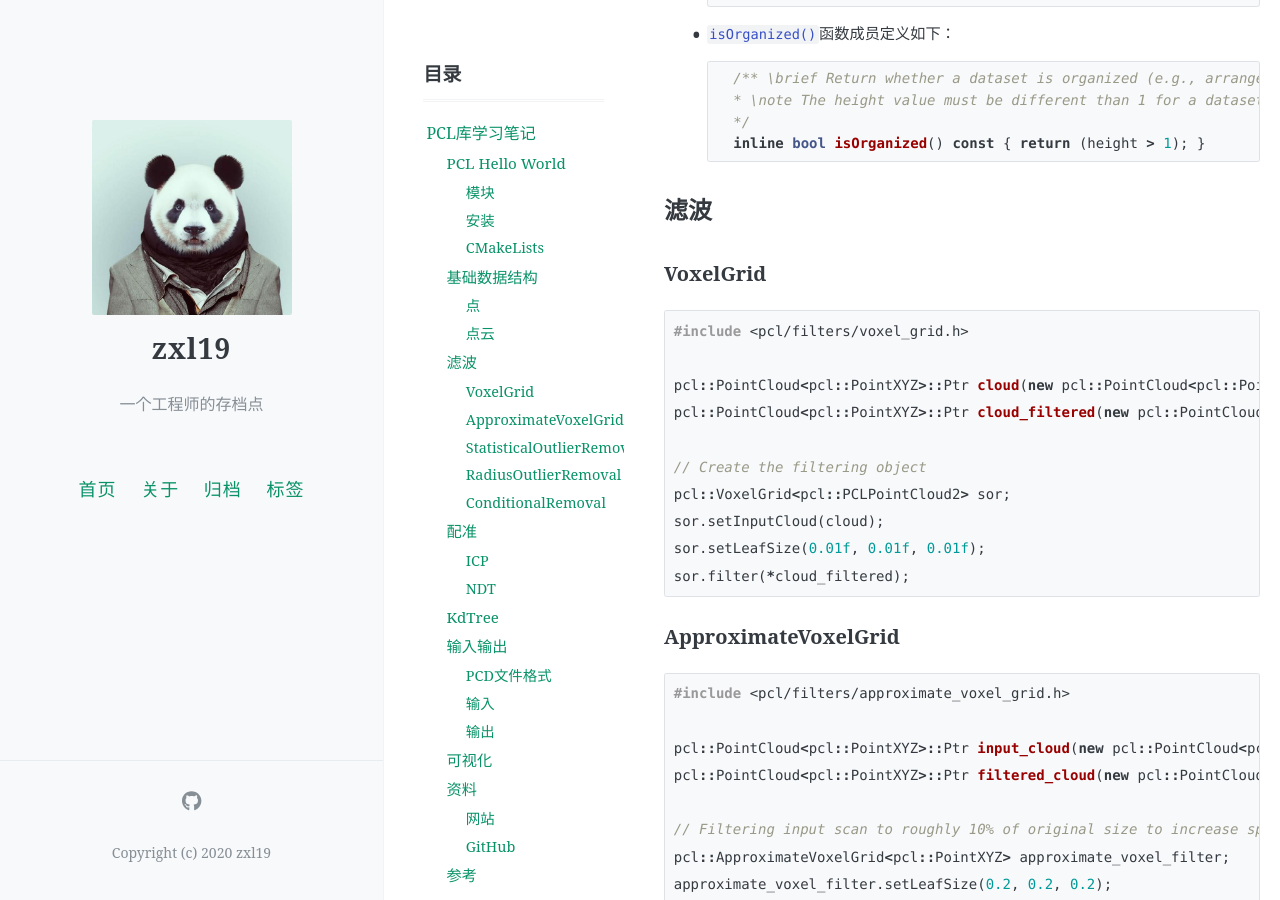
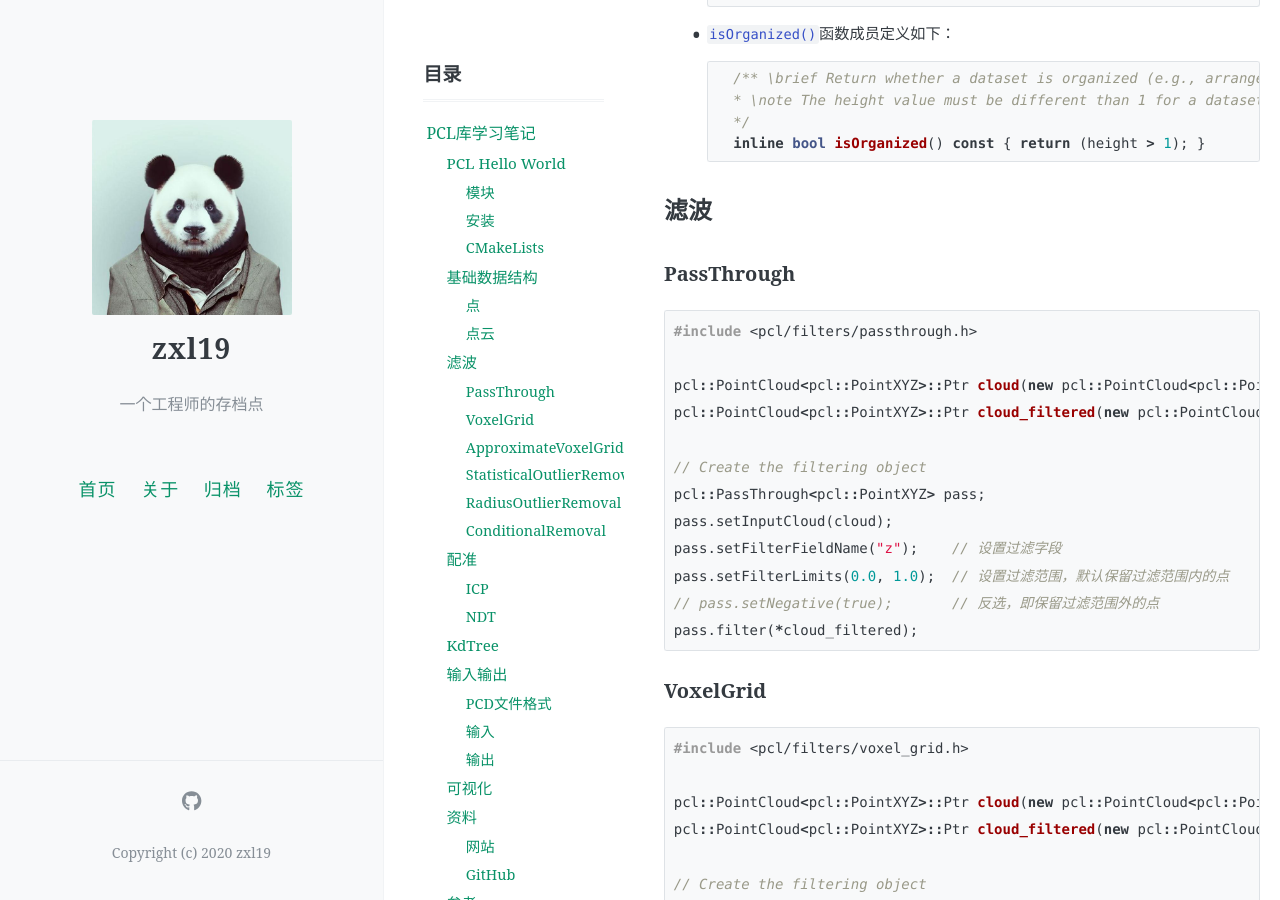
Before and after one commit to zxl19/zxl19.github.io, a Jekyll site: the page built from _posts/2021-11-28-pcl-note.md, in a window 1280 px wide and 900 px high, scrolled down 9136 px. Built offline with Jekyll 4.4.1, drawn with Linux system fonts in a browser that asks for light colours; comment, search, counter and statistics services are not loaded.

Commit message:
Update Posts

````diff
--- a/_posts/2021-11-28-pcl-note.md
+++ b/_posts/2021-11-28-pcl-note.md
@@ -450,6 +450,23 @@ target_link_libraries(pcd_write_test ${PCL_LIBRARIES})
 
 ## 滤波
 
+### PassThrough
+
+```cpp
+#include <pcl/filters/passthrough.h>
+
+pcl::PointCloud<pcl::PointXYZ>::Ptr cloud(new pcl::PointCloud<pcl::PointXYZ>);
+pcl::PointCloud<pcl::PointXYZ>::Ptr cloud_filtered(new pcl::PointCloud<pcl::PointXYZ>);
+
+// Create the filtering object
+pcl::PassThrough<pcl::PointXYZ> pass;
+pass.setInputCloud(cloud);
+pass.setFilterFieldName("z");    // 设置过滤字段
+pass.setFilterLimits(0.0, 1.0);  // 设置过滤范围，默认保留过滤范围内的点
+// pass.setNegative(true);       // 反选，即保留过滤范围外的点
+pass.filter(*cloud_filtered);
+```
+
 ### VoxelGrid
 
 ```cpp
````
Also changed, not shown: _posts/2021-10-11-terminal-tool.md (+7 -0 lines), _posts/2023-03-28-python-package.md (+3 -2 lines).
